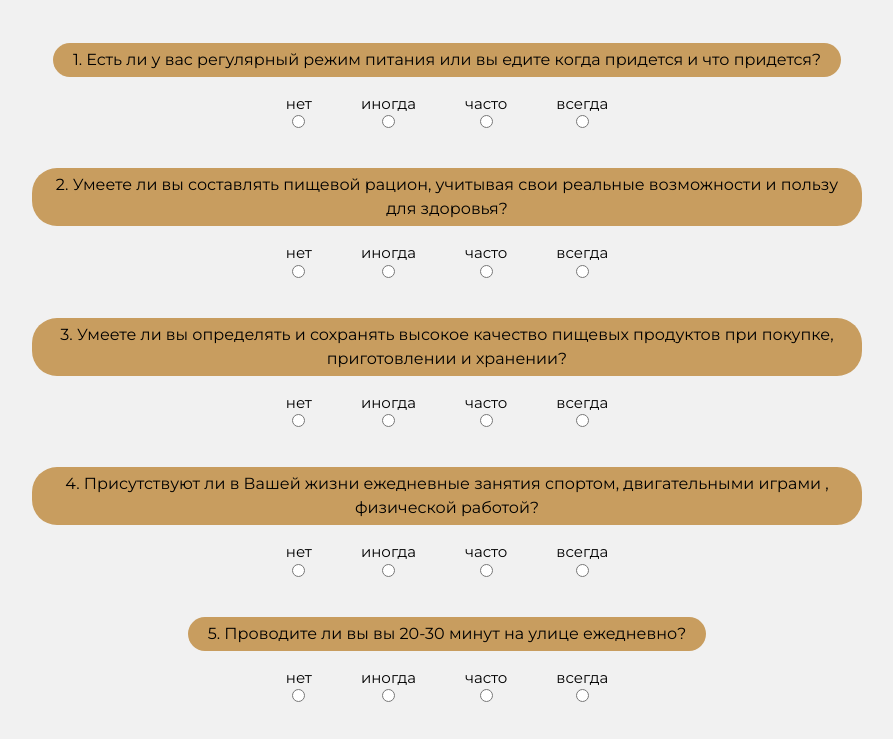
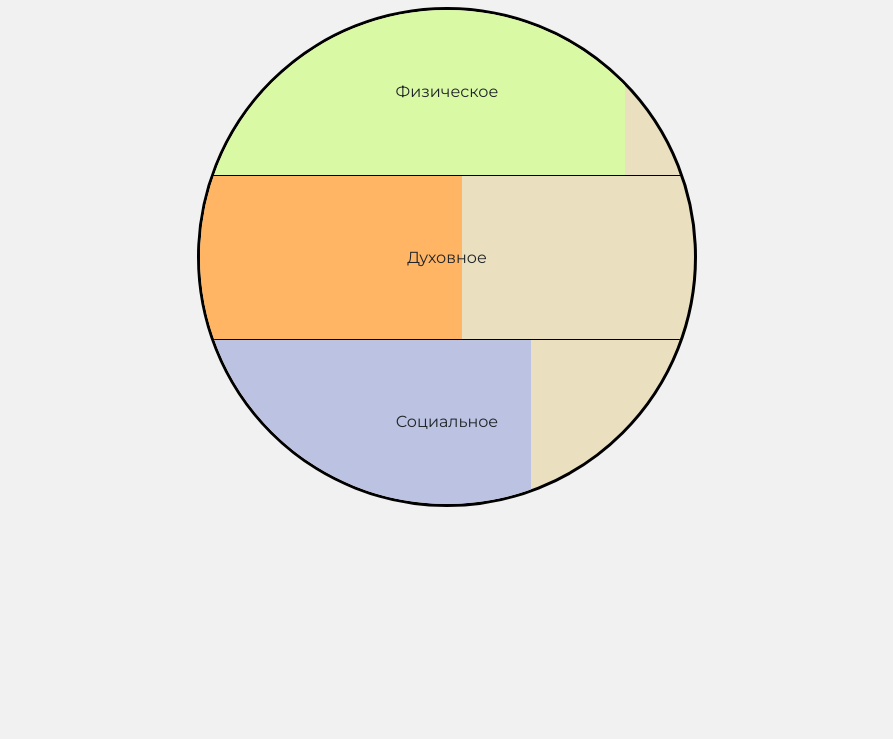
Before and after one commit to kenshi244/opros, a plain HTML site: page index.html in a window 1280 px wide. Shown: the part 265-1004 px from the top of the page, without its empty margins (193-1086 px from the left). After the commit the page ends 812 px from the top, so only its background shows below. Drawn offline with nearby package versions, Linux system fonts and the light colour scheme.

Commit message:
Front almost finished

```diff
--- a/css/main.sass
+++ b/css/main.sass
@@ -124,3 +124,47 @@ main
             align-items: center
             button
                 margin: 5px 0 !important
+
+    .results
+        display: none
+        flex-direction: column
+        justify-content: center
+        align-items: center
+
+        .circle-container
+            width: 500px
+            height: 500px
+            border: 3px solid #000
+            background: #dbbb5d54
+            border-radius: 50%
+            margin: 15px 0 0 0
+            display: flex
+            flex-direction: column
+            justify-content: center
+            align-items: center
+            overflow: hidden
+            .circle-section
+                width: 100%
+                height: 33.33%
+                border-top: 1px solid #000
+                display: flex
+                justify-content: center
+                align-items: center
+                position: relative
+
+                span
+                    z-index: 100
+
+                &:first-child
+                    border-top: none
+
+                &__inner
+                    position: absolute
+                    left: 0
+                    height: 100%
+                    &.first
+                        background-color: #D9F9A5
+                    &.second
+                        background-color: #FFB563
+                    &.third
+                        background-color: #BBC2E2
--- a/index.html
+++ b/index.html
@@ -34,6 +34,7 @@
     </header>
 
     <main>
+      <div style="display: none">
         <div class="labels">
           <div class="label active"><span>Физическое здоровье</span></div>
           <div class="label"><span>Социальное здоровье</span></div>
@@ -69,8 +70,8 @@
 
             <div class="question">
               <p>
-              2. Умеете ли вы составлять пищевой рацион, учитывая свои реальные
-              возможности и пользу для здоровья?
+                2. Умеете ли вы составлять пищевой рацион, учитывая свои
+                реальные возможности и пользу для здоровья?
               </p>
               <div class="input-group">
                 <div class="input">
@@ -495,8 +496,8 @@
 
             <div class="question">
               <p>
-              10. Умеете ли Вы адекватно оценивать свои способноси и свой взнос
-              в общую деятельность?
+                10. Умеете ли Вы адекватно оценивать свои способноси и свой
+                взнос в общую деятельность?
               </p>
               <div class="input-group">
                 <div class="input">
@@ -765,7 +766,28 @@
             Предыдущая
           </button>
           <button class="btn btn-primary" id="nextButton">Следующая</button>
-        <button class="btn btn-primary" id="resultsButton" disabled>Завершить</button>
+          <button class="btn btn-primary" id="resultsButton" disabled>
+            Завершить
+          </button>
+        </div>
+      </div>
+      <div class="results" style="display: flex">
+        <h2>Результаты</h2>
+
+        <div class="circle-container">
+          <div class="circle-section">
+            <div class="circle-section__inner first" style="width: 86%;"></div>
+            <span>Физическое</span>
+          </div>
+          <div class="circle-section">
+            <div class="circle-section__inner second" style="width: 53%;"></div>
+            <span>Духовное</span>
+          </div>
+          <div class="circle-section">
+            <div class="circle-section__inner third" style="width: 67%;"></div>
+            <span>Социальное</span>
+          </div>
+        </div>
       </div>
     </main>
 
--- a/scripts/inputs.js
+++ b/scripts/inputs.js
@@ -14,7 +14,21 @@ for (let i = 0; i < allQuestions.length; i++) {
   localeInputs[3].value = 5;
 }
 
-results_Button.addEventListener("click", function () {
+results_Button.addEventListener("click", function (e) {
+  let uncheckedInputExists = true;
+  for (let i = 0; i < allQuestions.length; i++) {
+    let localeInputs = allQuestions[i].querySelectorAll("input");
+    for (let j = 0; j < 4; j++) {
+      if (localeInputs[j].checked === true) {
+        uncheckedInputExists = false;
+        continue;
+      }
+    }
+  }
+
+  if (!uncheckedInputExists) {
+    window.scrollTo(0, 0);
+
     for (let i = 0; i < allQuestions.length; i += questionsAmount) {
       let sum = 0;
       let inputs = [];
@@ -31,6 +45,19 @@ results_Button.addEventListener("click", function () {
         }
       }
       resultsArray.push(sum);
+
+      let percentsArray = [];
+      for (let i = 0; i < resultsArray.length; i++) {
+        percentsArray.push(Math.round(resultsArray[i] / 50 * 100));
       }
-  console.log(resultsArray);
+    }
+
+    document.querySelector("main > div").style.display = "none";
+    document.querySelector(".results").style.display = "flex";
+
+  } else {
+    e.target.style.backgroundColor = "red";
+    e.target.style.border = "1px solid red";
+    alert("Заполните все поля!");
+  }
 });
```
Also changed, not shown: css/main.css, 1 other file. Lines whose indentation alone changed are shown as unchanged.
